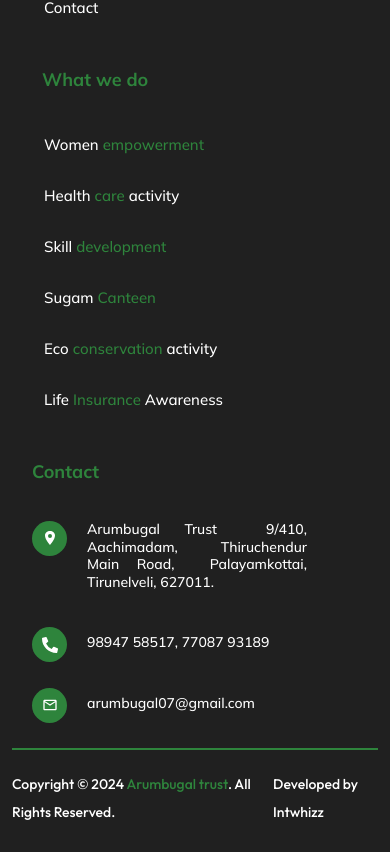
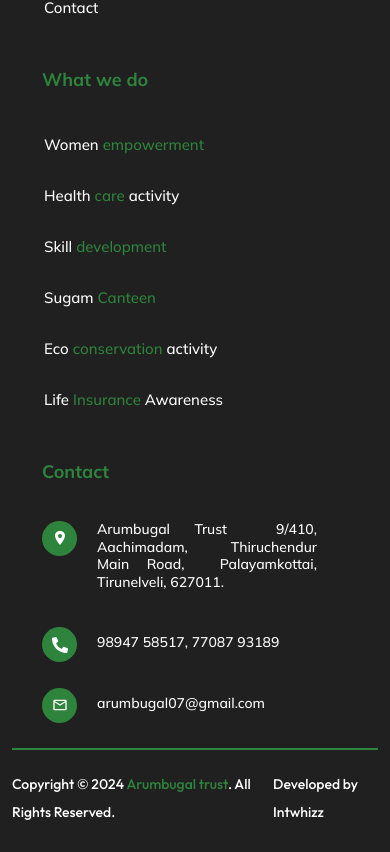
Before and after one commit to Ilyas73-hue/arumbugal, a React (Create React App) app: page / in a window 390 px wide. Shown: the part 9754-10606 px from the top of the page. Built offline with nearby package versions, Linux system fonts and the light colour scheme.

Commit message:
some changes

```diff
--- a/src/component/Footer/Footer.css
+++ b/src/component/Footer/Footer.css
@@ -338,6 +338,8 @@
     }
 }
 
+
+
 @media(max-width: 376px){
     #footer-section-1-div-2{
         width: 300px;
@@ -403,6 +405,21 @@
   }
   #footer-section-4{
     width: 100%;
-  margin-left: 40px;
+  }
+
+  #footer-section-4-div-1-p-1{
+   margin-left: 30px;
+  }
+
+  #footer-section-4-div-2-1{
+  margin-left: 30px;
+  }
+
+  #footer-section-4-div-2-2{
+    margin-left: 30px;
+  }
+
+  #footer-section-4-div-2-3{
+    margin-left: 30px;
   }
 }
--- a/src/component/Home/Home.js
+++ b/src/component/Home/Home.js
@@ -266,6 +266,7 @@
         </section>
 
            {/* Section 8 */}
+
         <section id="home-section-8">
            <div className='container' id="home-section-8-div-1">
              <div id="home-section-8-div-1-1">
@@ -550,6 +551,8 @@
       </section>
 
       {/* Home Section 7 */}
+
+
       <section id="home-section-7">
         <div className="container" id="home-section-7-1">
              <motion.div
--- a/src/variants.js
+++ b/src/variants.js
@@ -1,8 +1,8 @@
 export const fadeBigIn = (direction, delay) => {
     return{
         hidden: {
-            y: direction === 'up'? 60 : direction === 'down'? -60 : 0,
-            x: direction === 'left'? 60 : direction === 'right'? -60 : "0",
+            y: direction === 'up'? 10 : direction === 'down'? -10 : 0,
+            x: direction === 'left'? 10 : direction === 'right'? -10 : 0,
             opacity: 0
         },
         show: {
@@ -25,8 +25,8 @@
 export const fadeSmallIn = (direction, delay) => {
     return{
         hidden: {
-            y: direction === 'up'? 10 : direction === 'down'? -10 : 0,
-            x: direction === 'left'? 10 : direction === 'right'? -10 : 0,
+            y: direction === 'up'? 5 : direction === 'down'? -5 : 0,
+            x: direction === 'left'? 5 : direction === 'right'? -5 : 0,
             opacity: 0
         },
         show: {
```
